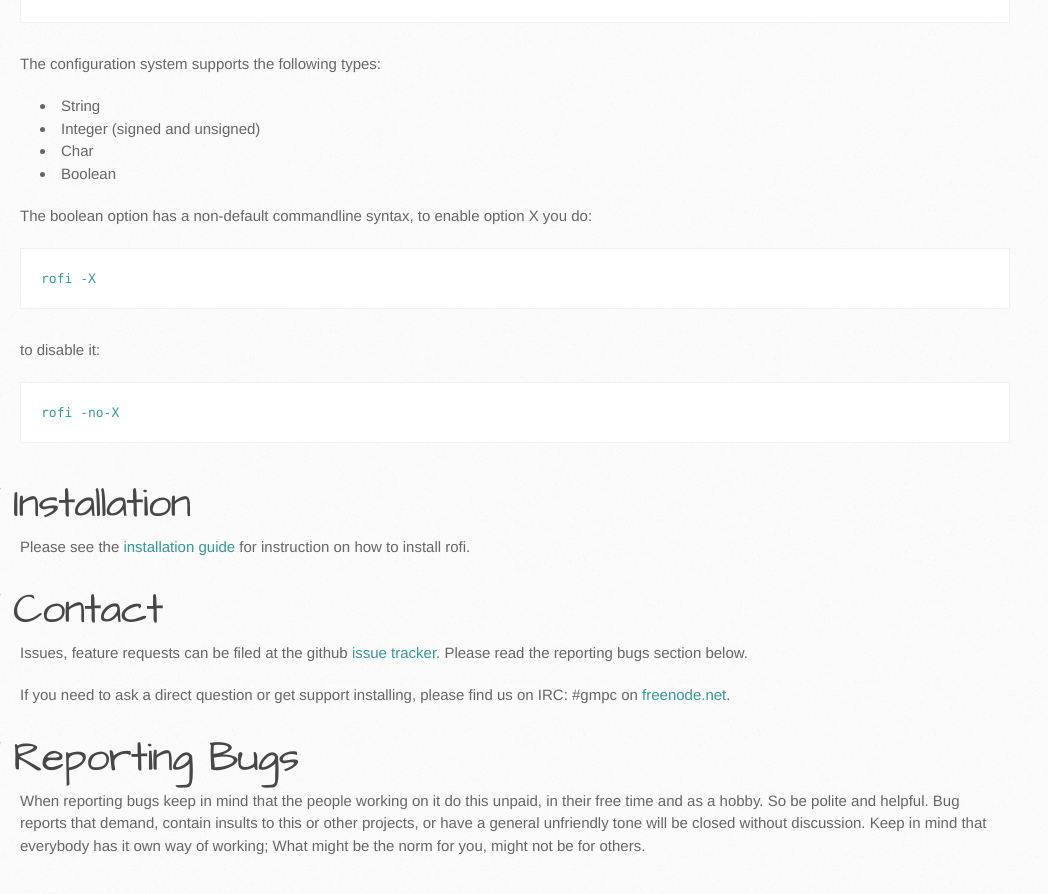
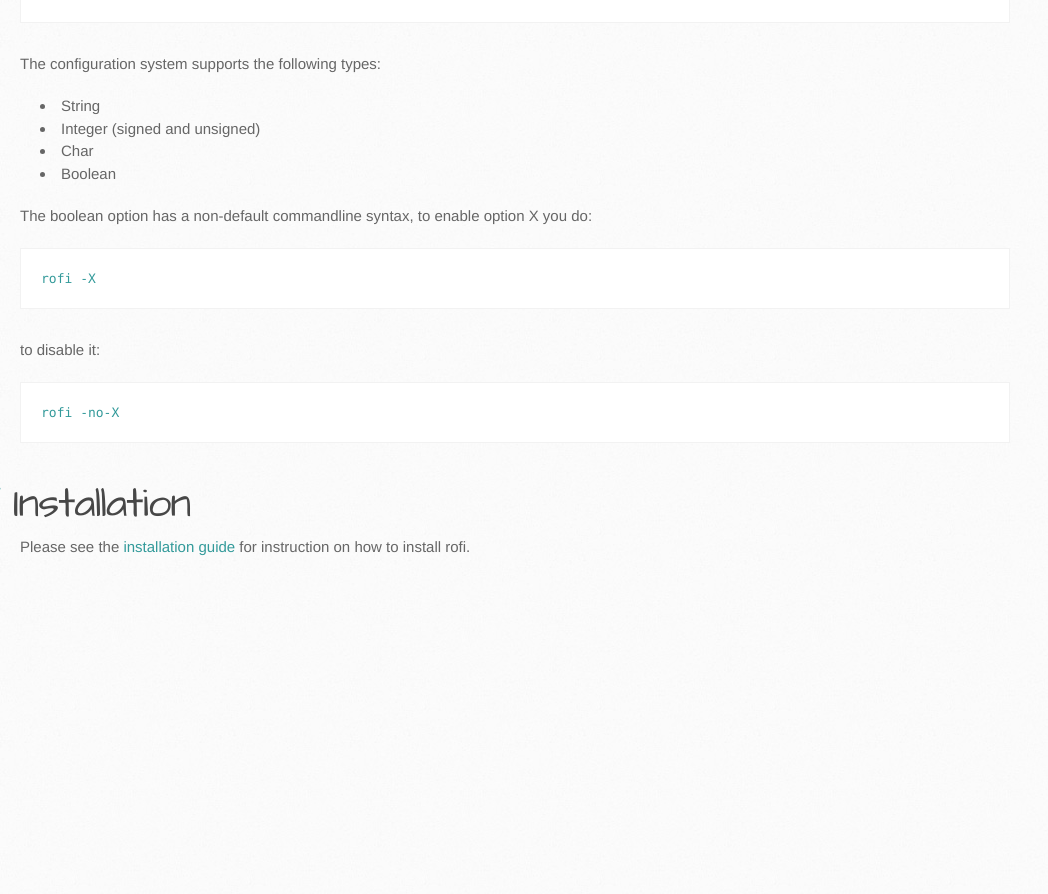
Before and after one commit to davatorium/rofi, a Jekyll site: the page built from index.md, in a window 1280 px wide and 900 px high, scrolled down 4667 px. Shown: the top 894 px of the window, without its empty margins (0-1048 px from the left). Built offline with Jekyll 4.4.1, drawn with Linux system fonts in a browser that asks for light colours; after the commit the page ends 5268 px from its top, so only the background shows below that.

```diff
--- a/index.md
+++ b/index.md
@@ -191,20 +191,3 @@ to disable it:
 # Installation
 
 Please see the [installation guide](INSTALL.html) for instruction on how to install *rofi*.
-
-# Contact
-
-Issues, feature requests can be filed at the github [issue
-tracker](https://github.com/DaveDavenport/rofi/issues). Please read the *reporting bugs* section
-below.
-
-If you need to ask a direct question or get support installing, please find us on IRC: #gmpc on
-[freenode.net](https://webchat.freenode.net/?channels=#gmpc).
-
-
-# Reporting Bugs
-
-When reporting bugs keep in mind that the people working on it do this unpaid, in their free time
-and as a hobby. So be polite and helpful. Bug reports that *demand*, contain *insults* to this
-or other projects, or have a general unfriendly tone will be closed without discussion. Keep in mind
-that everybody has it own way of working; What might be the *norm* for you, might not be for others.
```
Also changed, not shown: Contact.md (added, +20 -0 lines).
